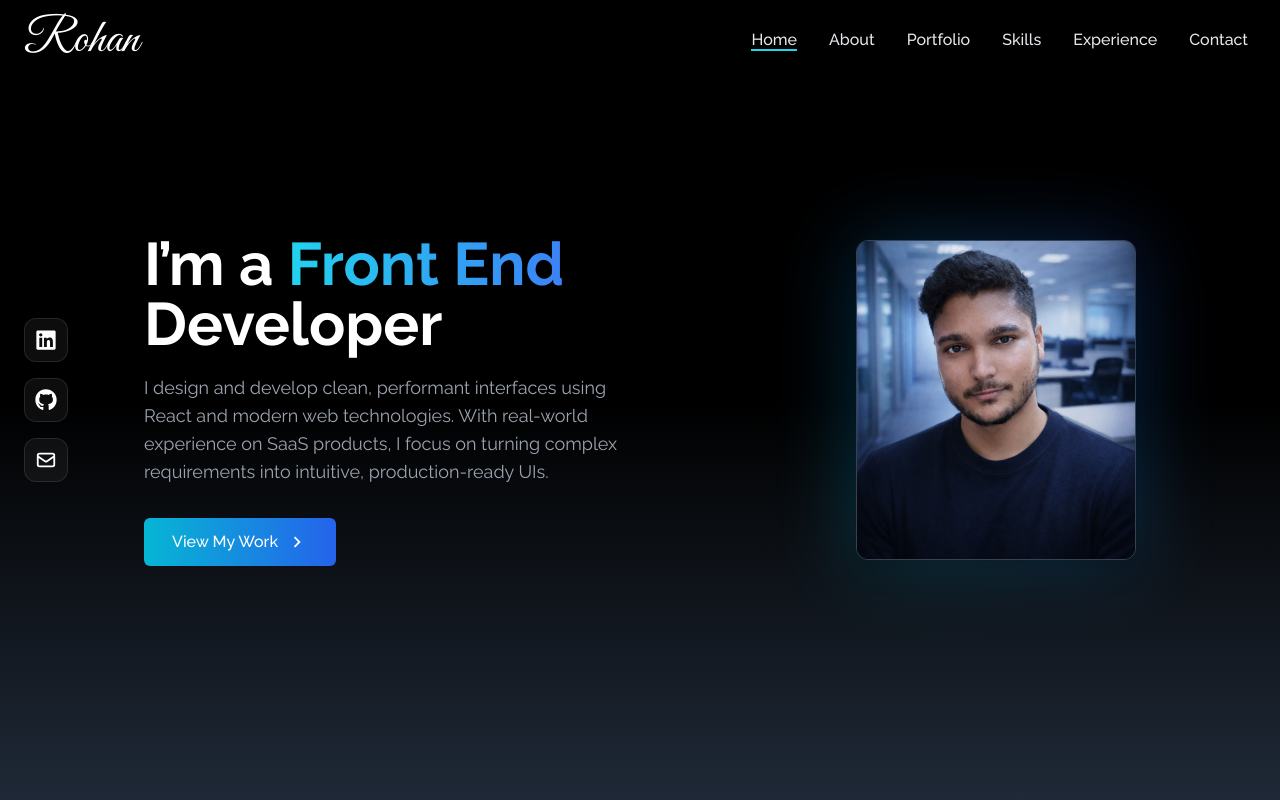
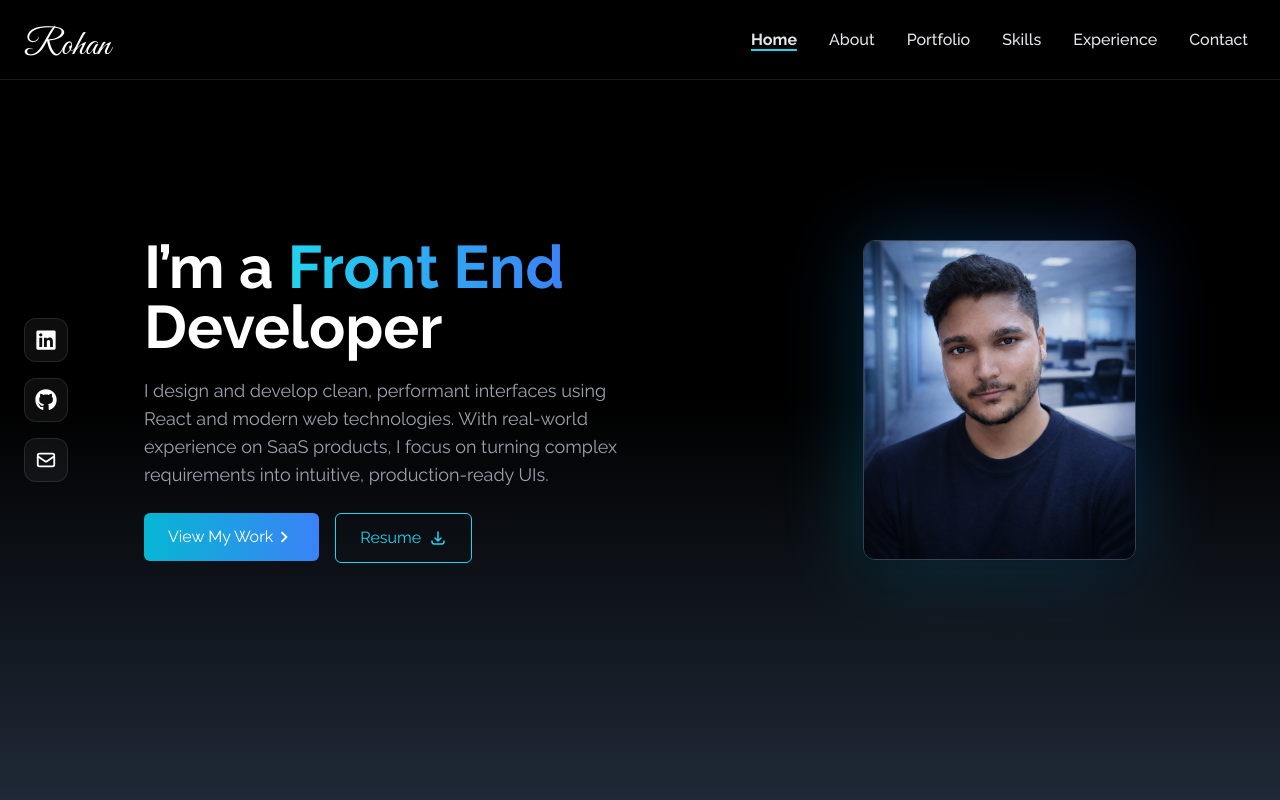
Before and after one commit to Rvp888/Portfolio-Website-by-React-Tailwind, a React (Create React App) app: page / in a window 1280 px wide. Shown: the top 800 px of the page. Built offline with nearby package versions, Linux system fonts and the light colour scheme.

Commit message:
add resume download button in home section, hide page scroll after breadcrum menu opens in smaller screens.

```diff
--- a/src/components/Home.jsx
+++ b/src/components/Home.jsx
@@ -6,6 +6,7 @@ import React from "react";
 // import Profile from "../assets/profile-dev.png";
 import Profile from "../assets/profilepic.png";
 import { MdOutlineKeyboardArrowRight } from "react-icons/md";
+import { HiOutlineDownload } from "react-icons/hi";
 import { Link } from "react-scroll";
 
 const Home = () => {
@@ -14,7 +15,7 @@ const Home = () => {
       name="home"
       className="h-screen w-full bg-gradient-to-b from-black via-black to-gray-800 px-4 lg:px-16 flex items-center"
     >
-      <div className="max-w-screen-lg mx-auto flex flex-col justify-center items-center h-full p-4 md:flex-row">
+      <div className="max-w-screen-lg mx-auto flex flex-col gap-6 justify-center items-center h-full p-4 md:flex-row">
         <div className="flex flex-col justify-center h-full">
           <h2 className="text-4xl md:text-6xl font-bold text-white">
             I’m a{" "}
@@ -30,7 +31,7 @@ const Home = () => {
             production-ready UIs.
           </p>
 
-          <div className="mt-8">
+          {/* <div className="mt-8">
             <Link
               to="portfolio"
               smooth
@@ -45,6 +46,47 @@ const Home = () => {
                 <MdOutlineKeyboardArrowRight size={22} />
               </span>
             </Link>
+          </div> */}
+
+          <div className="flex flex-col sm:flex-row gap-4 mt-6">
+            {/* View Work */}
+            <Link to="portfolio" smooth duration={500}>
+              <button
+                className="
+                  group flex items-center justify-center
+                  px-6 py-3
+                  text-white
+                  bg-gradient-to-r from-cyan-500 to-blue-500
+                  rounded-md
+                  hover:scale-105
+                  transition-all duration-300
+                "
+              >
+                View My Work
+                <span className="group-hover:translate-x-1 group-hover:rotate-90 transition-transform duration-300">
+                  <MdOutlineKeyboardArrowRight size={22} />
+                </span>
+              </button>
+            </Link>
+
+            {/* Download Resume */}
+            <a
+              href="/Rohan_Palankar_Resume.pdf"
+              download
+              target="_blank"
+              rel="noreferrer"
+              className="
+                flex items-center justify-center gap-2
+                px-6 py-3
+                border border-cyan-400
+                text-cyan-400
+                rounded-md
+                hover:bg-cyan-400 hover:text-black
+                transition-all duration-300
+              "
+            >
+              Resume <HiOutlineDownload size={18} />
+            </a>
           </div>
         </div>
 
--- a/src/components/NavBar.jsx
+++ b/src/components/NavBar.jsx
@@ -1,9 +1,14 @@
-import React, { useState } from "react";
+import React, { useState, useEffect } from "react";
 import { FaBars, FaTimes } from "react-icons/fa";
 import { Link } from "react-scroll";
 
 const NavBar = () => {
   const [nav, setNav] = useState(false);
+
+  useEffect(() => {
+    document.body.style.overflow = nav ? "hidden" : "auto";
+  }, [nav]);
+
   const links = [
     {
       id: 1,
@@ -32,10 +37,11 @@ const NavBar = () => {
   ];
 
   return (
-    <div className="flex justify-between items-center w-full px-4 h-20 bg-black text-white fixed z-10">
-      <div className="ml-2">
-        <h1 className="text-5xl font-signature">Rohan</h1>
-      </div>
+    <div
+      className="flex justify-between items-center w-full px-4 h-20 bg-black/80 backdrop-blur-md
+    text-white fixed z-10 border-b border-white/10"
+    >
+      <h1 className="ml-2 pt-3 text-4xl font-signature">Rohan</h1>
 
       <ul className="hidden md:flex">
         {links.map(({ id, link }) => (
@@ -49,8 +55,8 @@ const NavBar = () => {
               duration={500}
               spy={true}
               offset={-80}
-              activeClass="text-cyan-400 border-b-2 border-cyan-400"
               className="text-gray-200"
+              activeClass="text-gray-100-i font-bold border-b-2 border-cyan-400"
             >
               {link}
             </Link>
--- a/src/components/ScrollToTop.jsx
+++ b/src/components/ScrollToTop.jsx
@@ -6,7 +6,7 @@ const ScrollToTop = () => {
 
   useEffect(() => {
     const handleScroll = () => {
-      // Height of Home section (adjust if needed)
+      // Height of Home section
       const homeHeight = window.innerHeight * 0.6;
 
       setVisible(window.scrollY > homeHeight);
```
Also changed, not shown: 1 other file (tests, documents, lock files or other folders).
